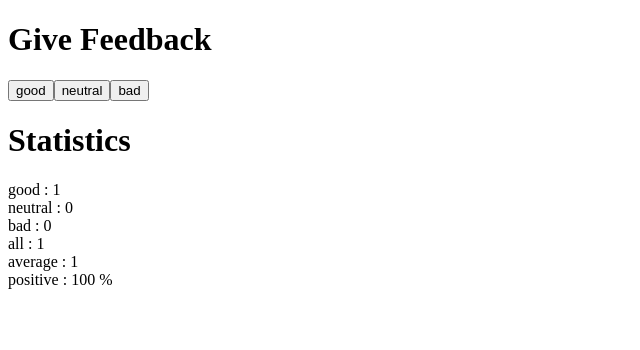
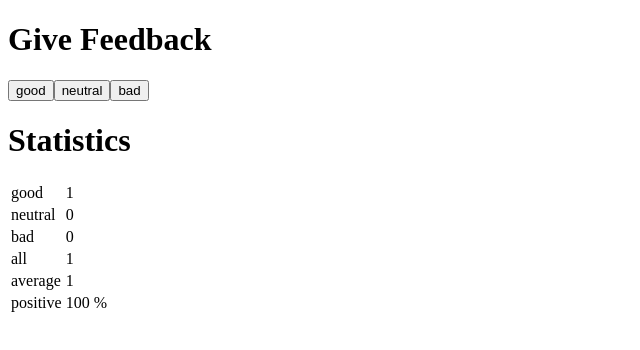
Before and after one commit to Adam-Doria/Full_stack_open_submissions, a React (Vite) app in the folder Part-1/unicafe/: page / in a window 1280 px wide. Both pictures are taken after a click on the button "good". Shown: the top 350 px of the page, without its empty margins (0-640 px from the left). Built offline with nearby package versions, Linux system fonts and the light colour scheme.

Commit message:
exercise 1.11 : display statistics inside a table

```diff
--- a/Part-1/unicafe/src/App.jsx
+++ b/Part-1/unicafe/src/App.jsx
@@ -10,9 +10,10 @@ const Button = ({ label, action }) => {
 
 const StatisticLine = ({ label, count }) => {
   return (
-    <div>
-      {label} : {count}
-    </div>
+    <tr>
+      <td>{label}</td>
+      <td>{count}</td>
+    </tr>
   )
 }
 
@@ -23,12 +24,16 @@ const Statistics = ({ good, bad, neutral }) => {
   return (
     <>
       <Title label={'Statistics'} />
+      <table>
+        <tbody>
         <StatisticLine label={'good'} count={good} />
         <StatisticLine label={'neutral'} count={neutral} />
         <StatisticLine label={'bad'} count={bad} />
         <StatisticLine label={'all'} count={allFeedback} />
         <StatisticLine label={'average'} count={average} />
         <StatisticLine label={'positive'} count={positiveFeedbackRatio} />
+        </tbody>
+      </table>
     </>
   )
 }
```
Lines whose indentation alone changed are shown as unchanged.
